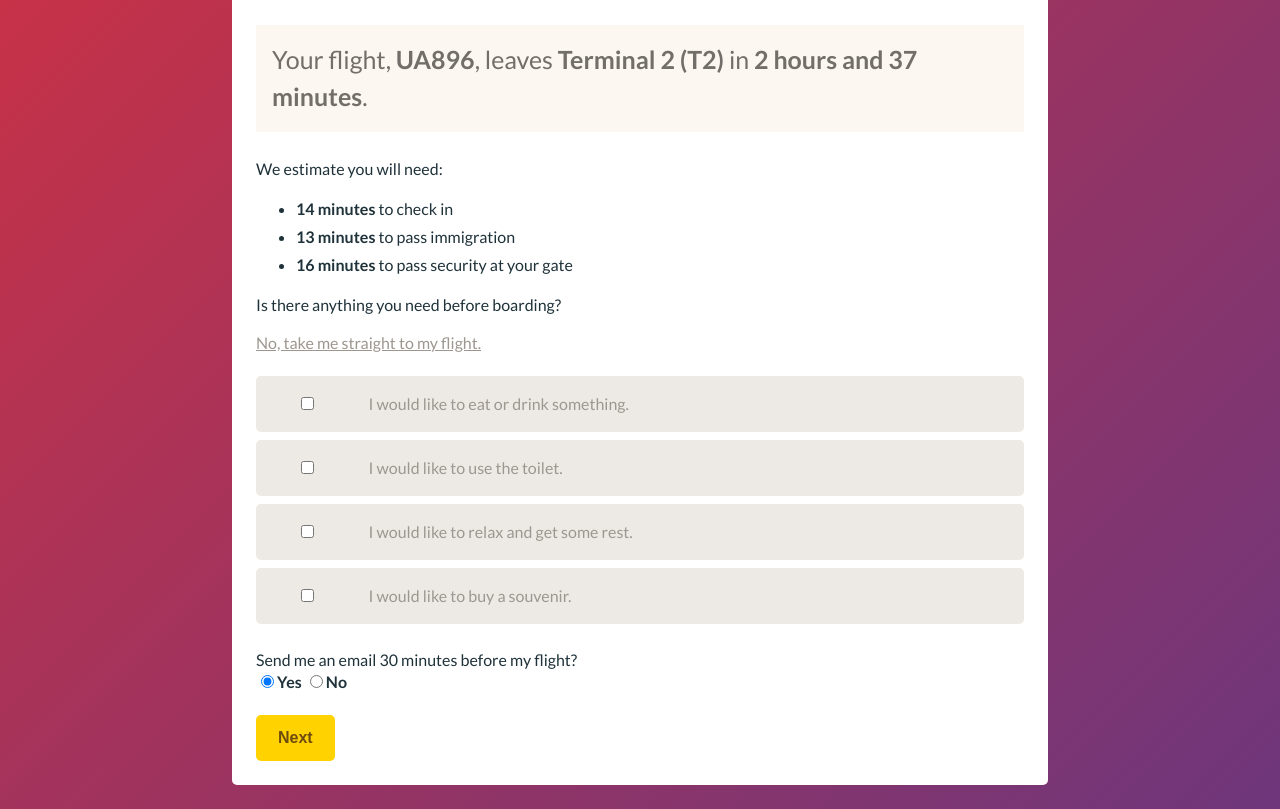
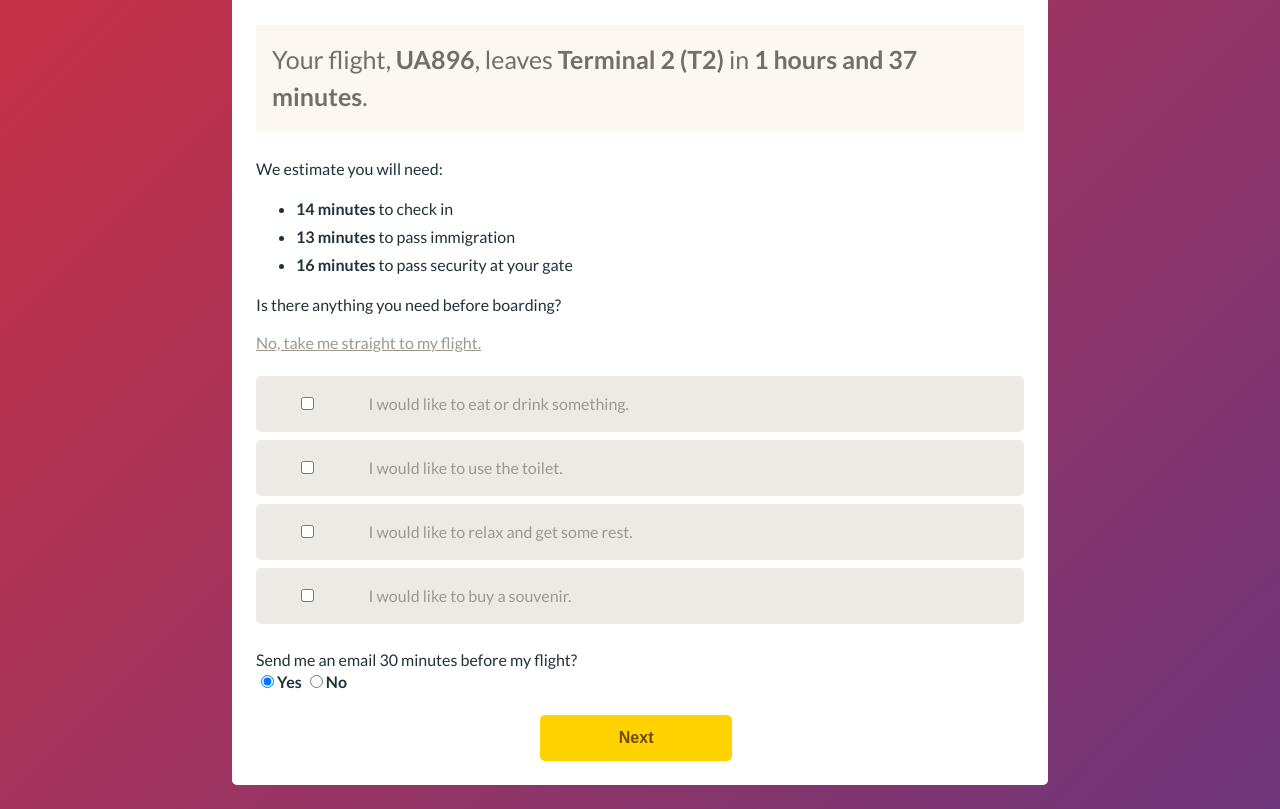
Before and after one commit to marikalam/changi, a Flask app: template templates/form_action.html in a window 1280 px wide. Shown: the part 248-1057 px from the top of the page. Run offline with Flask 2, Linux system fonts and the light colour scheme; the template is opened without the code that fills it, so the values that code supplies are empty.

Commit message:
minor changes and email sent button works

```diff
--- a/templates/form_action.html
+++ b/templates/form_action.html
@@ -8,7 +8,7 @@
   <script type="text/javascript">
     function sendEmail() {
      var name = "Marika";
-      var email = "marikalee15@gmail.com";
+      var email = "renelam1421@gmail.com";
       var service = "";
       var amount = "";
       var dueDate = "";
@@ -18,7 +18,7 @@
       "url": "https://api.yaas.io/hybris/email/v1/bizinvoice/send-sync",
       "method": "POST",
       "headers": {
-        "authorization": "Bearer 022-7d64f514-c110-4eb2-ac4c-f69e241cbf92",
+        "authorization": "Bearer 021-4fdda7ce-ea8d-41ce-90ef-1963240001e1",
         "content-type": "application/json",
         "cache-control": "no-cache",
         "postman-token": "0ff5e1a7-99d9-ca59-be98-6f916af66b7a"
@@ -29,7 +29,6 @@
       $.ajax(settings).done(function (response) {
         console.log(response);
       });
-      alert('Email sent!');
     }
   </script>
 
@@ -61,7 +60,7 @@
   <h1>Welcome <strong>{{name}}!</strong></h1>
 </div>
 
-<p class="content-hero">Your flight, <strong>UA896</strong>, leaves <strong>Terminal 2 (T2)</strong> in <strong>2 hours and 37 minutes</strong>.</p>
+<p class="content-hero">Your flight, <strong>UA896</strong>, leaves <strong>Terminal 2 (T2)</strong> in <strong>1 hours and 37 minutes</strong>.</p>
 
 <p>We estimate you will need:</p>
 <ul>
@@ -112,7 +111,10 @@
   </label>
 </form>
 
+
+
 <a href="/checkbox">
-  <button class="yellow-button">Next</button>
+   <button class = "yellow-button" style="width:25%; margin-left:37%;" onClick="sendEmail()">Next</button>
+
 </a>
 {% endblock %}
```
